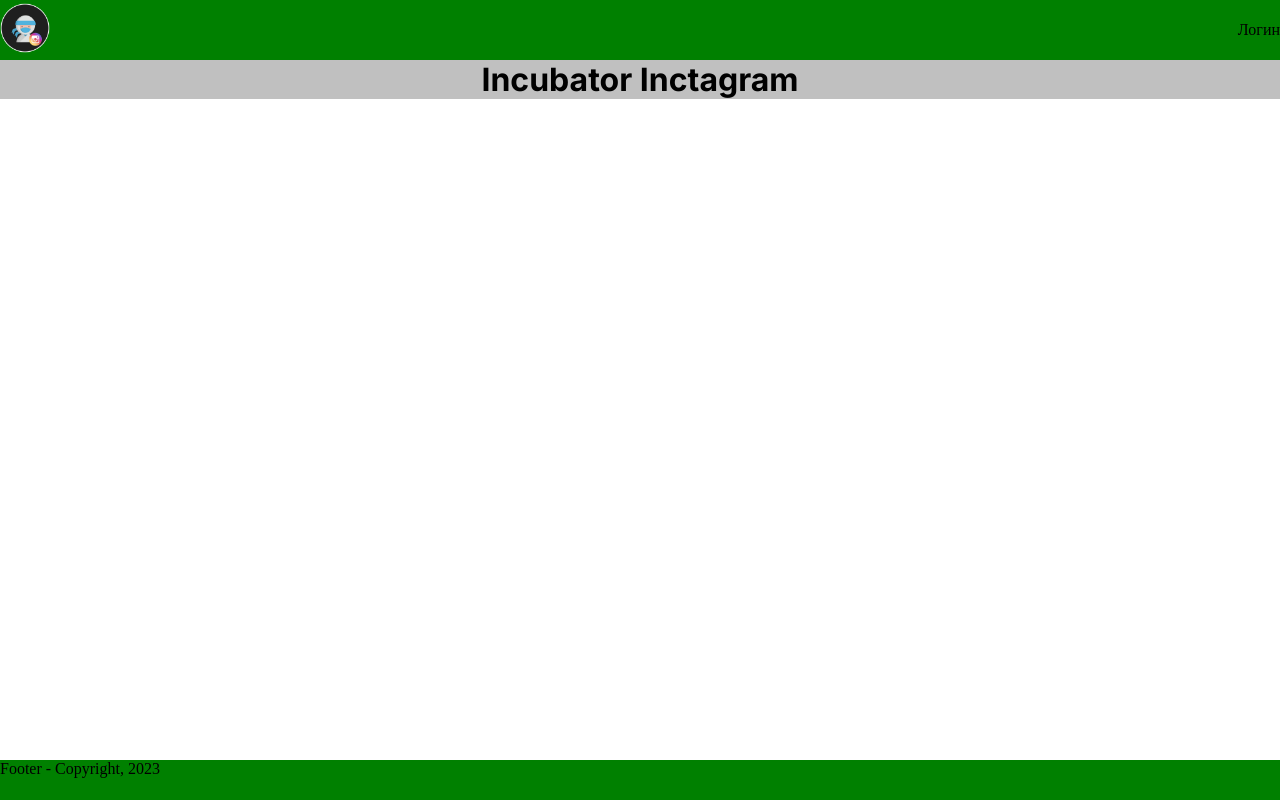
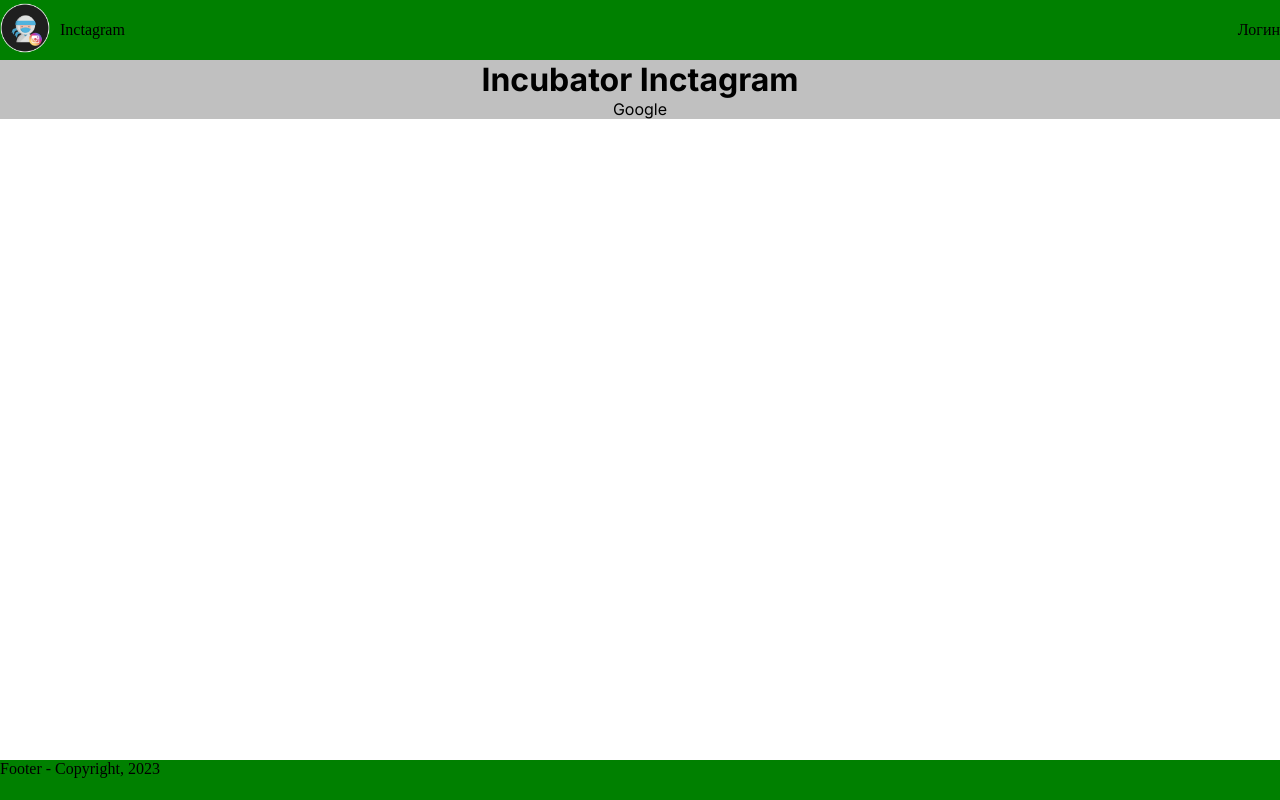
Before and after one commit to Crash2022/Inctagram, a Next.js app: page / in a window 1280 px wide. Built offline with nearby package versions, Linux system fonts and the light colour scheme.

Commit message:
add: LinkA

```diff
--- a/src/components/header.tsx
+++ b/src/components/header.tsx
@@ -6,9 +6,14 @@
     return (
         <header className={s.header}>
             <div className={s.header_logo}>
-                <img src='/assets/images/logo.png' alt='header-logo'/>
+                <div>
+                    <img src='/assets/images/logo.png' alt='header-logo'/>
+                </div>
+                <div>
+                    Inctagram
+                </div>
             </div>
-            <div>
+            <div className={s.header_login}>
                 Логин
             </div>
         </header>
--- a/src/pages/index.tsx
+++ b/src/pages/index.tsx
@@ -2,6 +2,7 @@
 import Image from 'next/image'
 import {Inter} from 'next/font/google'
 import s from '@/styles/Home.module.css'
+import LinkA from "@/shared/ui/LinkA/LinkA"
 
 const inter = Inter({subsets: ['latin']})
 
@@ -18,6 +19,7 @@
                 <div>
                     <h1>Incubator Inctagram</h1>
                 </div>
+                <LinkA href={'https://www.google.com'} text={'Google'}/>
             </main>
         </>
     )
--- /dev/null
+++ b/src/shared/ui/LinkA/LinkA.tsx
@@ -0,0 +1,9 @@
+import Link from "next/link"
+
+export default function ({href, text}) {
+    return (
+        <Link href={href}>
+            {text}
+        </Link>
+    );
+};
--- a/src/styles/Header.module.scss
+++ b/src/styles/Header.module.scss
@@ -1,3 +1,5 @@
+@import '../styles/mixins';
+
 .header {
     height: 60px;
     display: flex;
@@ -6,9 +8,15 @@
     background-color: green;
 
     .header_logo {
+        @include flexBetween;
+        gap: 10px;
+
         img {
             width: 50px;
             height: 50px;
         }
     }
+    .header_login {
+
+    }
 }
```
